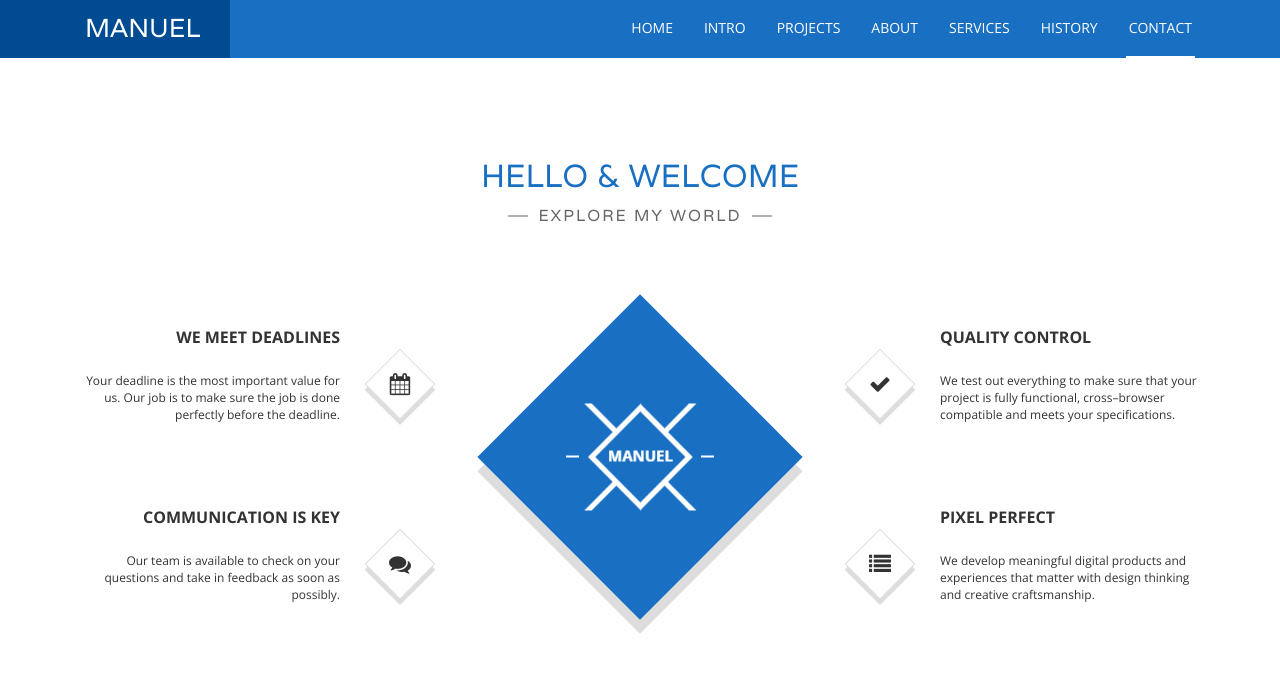
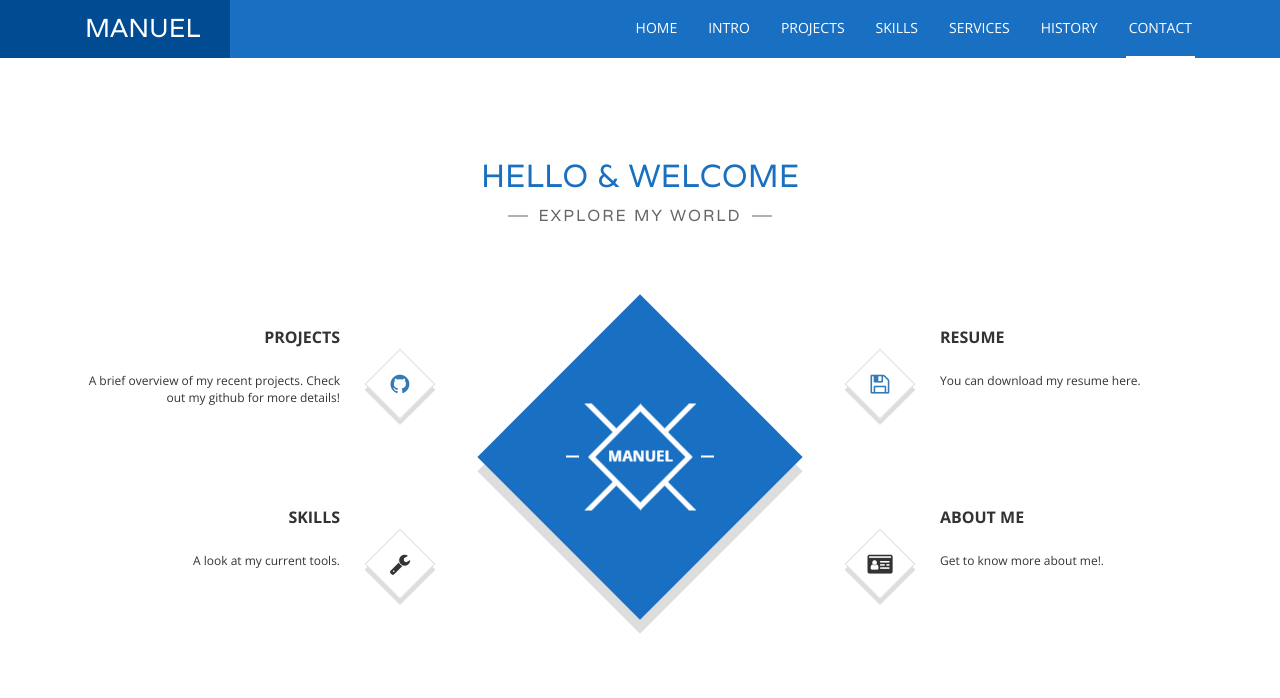
Before and after one commit to janmanjan/janmanjan.github.io, a plain HTML site: page index.html in a window 1280 px wide. Shown: the part 802-1500 px from the top of the page. Drawn offline with nearby package versions, Linux system fonts and the light colour scheme.

Commit message:
linked resume & github

```diff
--- a/assets/css/style.css
+++ b/assets/css/style.css
@@ -812,6 +812,12 @@ html, body {
   font-size: 16px;
   font-weight: 700;
   text-transform: uppercase;
+}
+
+.feature-about ul li {
+  text-align: left;
+  list-style-position: inherit;
+  margin: 5px 0 0;
 }
 
 .feature-about p {
--- a/index.html
+++ b/index.html
@@ -23,10 +23,10 @@
 
     <!-- Favicon
     ================================================== -->
-    <link rel="apple-touch-icon" sizes="144x144" href="assets/img/apple-touch-custom.png">
+    <link rel="apple-touch-icon" sizes="144x144" href="assets/img/apple-touch-icon.png">
     <link rel="icon" type="image/png" sizes="32x32" href="assets/img/favicon-32x32.png">
     <link rel="icon" type="image/png" sizes="16x16" href="assets/img/favicon-16x16_M.png">
-    <link rel="icon" sizes="16x16" href="assets/img/favicon.ico">
+    <link rel="icon" sizes="16x16" href="assets/img/favicon_M.ico">
     <link rel="manifest" href="assets/img/manifest.json">
     <link rel="mask-icon" href="assets/img/safari-pinned-tab.svg" color="#5bbad5">
     <meta name="theme-color" content="#ffffff">
@@ -57,8 +57,8 @@
         <!-- Name & Description -->
         <div class="hero-content">
             <h1>Manuel J Molina</h1>
-            <p class="hero-job"><span>I'M A DATA SCIENCE PUZZLER</span></p>
-            <p class="hero-job-desc">I AM WHERE PSYCHOLOGY &amp; DATA SCIENCE INTERSECT. </p>
+            <p class="hero-job"><span>A DATA SCIENCE PUZZLER</span></p>
+            <p class="hero-job-desc">I'M WHERE PSYCHOLOGY &amp; DATA SCIENCE INTERSECT. </p>
 
         </div><!-- /.hero-content -->
 
@@ -95,8 +95,8 @@
 
                         <li class="page-scroll"><a href="#top">Home</a></li>
                         <li class="page-scroll"><a href="#intro">Intro</a></li>
-                        <li class="page-scroll"><a href="#works">Projects</a></li>
-                        <li class="page-scroll"><a href="#about">About</a></li>
+                        <li class="page-scroll"><a href="#projects">Projects</a></li>
+                        <li class="page-scroll"><a href="#about">Skills</a></li>
                         <li class="page-scroll"><a href="#services">Services</a></li>
                         <li class="page-scroll"><a href="#history">History</a></li>
                         <li class="page-scroll"><a href="#contact">Contact</a></li>
@@ -121,17 +121,19 @@
 					<div class="col-sm-4">
 						<div class="main-service text-right">
 							<div class="rectangle">
-								<i class="fa fa-calendar" aria-hidden="true"></i>
+                                <a href="https://github.com/janmanjan">
+								    <i class="fa fa-github" aria-hidden="true"></i>
+                                </a>
 							</div><!-- /.rectangle -->
-							<h3>We Meet Deadlines</h3>
-							<p>Your deadline is the most important value for us. Our job is to make sure the job is done perfectly before the deadline.</p>
+							<h3>Projects</h3>
+							<p>A brief overview of my recent projects. Check out my github for more details!</p>
 						</div><!-- /.main-service -->
                         <div class="main-service text-right">
                             <div class="rectangle">
-                                <i class="fa fa-comments" aria-hidden="true"></i>
+                                <i class="fa fa-wrench" aria-hidden="true"></i>
                             </div>
-                            <h3>Communication Is Key</h3>
-                            <p>Our team is available to check on your questions and take in feedback as soon as possibly.</p>
+                            <h3>Skills</h3>
+                            <p>A look at my current tools.</p>
                         </div><!-- /.main-service -->
 					</div>
 					<div class="col-sm-4">
@@ -142,17 +144,19 @@
 					<div class="col-sm-4">
                         <div class="main-service text-left">
                             <div class="rectangle">
-                                <i class="fa fa-check" aria-hidden="true"></i>
+                                <a href="https://docs.google.com/document/d/1UybG7WNg2qcyh_5Gup4cYtyeXnQKJA0NFBigM6sfXJY/edit?usp=sharing">
+                                    <i class="fa fa-save" aria-hidden="true"></i>
+                                </a>
                             </div>
-                            <h3>Quality Control</h3>
-                            <p>We test out everything to make sure that your project is fully functional, cross–browser compatible and meets your specifications.</p>
+                            <h3>Resume</h3>
+                            <p>You can download my resume here.</p>
                         </div><!-- /.main-service -->
 						<div class="main-service text-left">
 							<div class="rectangle">
-								<i class="fa fa-list" aria-hidden="true"></i>
+								<i class="fa fa-id-card" aria-hidden="true"></i>
 							</div><!-- /.rectangle -->
-							<h3>Pixel Perfect</h3>
-							<p>We develop meaningful digital products and experiences that matter with design thinking and creative craftsmanship.</p>
+							<h3>About Me</h3>
+							<p>Get to know more about me!.</p>
 						</div><!-- /.main-service -->
 					</div>
 				</div>
@@ -169,10 +173,10 @@
         <!-- End Quote section -->
 
         <!-- Portfolio/Project Work section -->
-        <section class="site-section section-works" id="works">
+        <section class="site-section section-works" id="projects">
             <div class="container">
                 <h2>PROJECTS</h2>
-                <p class="section-subtitle"><span>OUR CLIENTS LOVE US! READ WHAT THEY HAVE TO SAY</span></p>
+                <p class="section-subtitle"><span>CHECK OUT WHAT I'VE DONE SO FAR</span></p>
 
                 <div class="portfolio">
                     <ul class="portfolio-sorting list-inline">
@@ -324,16 +328,16 @@
         <!-- About section -->
         <section class="site-section section-about text-center" id="about">
             <div class="container">
-                <h2>ABOUT MANUEL </h2>
-                <p class="section-subtitle"><span>Our goal is to build products and services</span></p>
+                <h2>SKILLS </h2>
+                <p class="section-subtitle"><span>MY TOOLBOX</span></p>
                 <div class="row">
                     <div class="col-sm-3 col-xs-6">
                         <div class="feature-about">
                             <div class="medium-rectangle rectangle">
                                 <i class="fa fa-laptop" aria-hidden="true"></i>
                             </div><!-- /.rectangle -->
-                            <h3>Web design</h3>
-                            <p>Our approach to website design is to create a website that strengthens your company’s brand while ensuring ease of use and simplicity for your audience</p>
+                            <h3>Programming</h3>
+                            <p> Python &#x2022 SQL &#x2022 HTML &#x2022 Pyspark &#x2022 Jupyter Lab &#x2022 CSS &#x2022 Google Colab &#x2022 Git</p>
                         </div><!-- /.feature-about -->
                     </div>
                     <div class="col-sm-3 col-xs-6">
@@ -341,8 +345,8 @@
                             <div class="medium-rectangle rectangle">
                                 <i class="fa fa-code" aria-hidden="true"></i>
                             </div><!-- /.rectangle -->
-                            <h3>Web development</h3>
-                            <p>The web development process involves taking the graphical elements defined in the design process and coding them into a custom theme.</p>
+                            <h3>Modeling & Vizualization</h3>
+                            <p>Pandas &#x2022 Numpy &#x2022 SciKit Learn &#x2022 Tensorflow &#x2022 Keras &#x2022 Matplotlib &#x2022 Seaborn &#x2022 Tableau</p>
                         </div><!-- /.feature-about -->
                     </div>
                     <div class="col-sm-3 col-xs-6">
@@ -350,8 +354,8 @@
                             <div class="medium-rectangle rectangle">
                                 <i class="fa fa-search" aria-hidden="true"></i>
                             </div><!-- /.rectangle -->
-                            <h3>SEO OPTIMIZATION</h3>
-                            <p>Go farther than you thought you could. With us you can go farther then ever before. Be in top results of searches.</p>
+                            <h3>Data Science Techniques</h3>
+                            <p>Web Scraping &#x2022 Data Cleaning &#x2022 Regression &#x2022 Classification &#x2022 Neural Networks &#x2022 Natural Language Processing</p>
                         </div><!-- /.feature-about -->
                     </div>
                     <div class="col-sm-3 col-xs-6">
@@ -994,8 +998,8 @@
             <ul class="list-unstyled list-inline">
                 <li class="page-scroll"><a href="#top">Home</a></li>
                 <li class="page-scroll"><a href="#intro">Intro</a></li>
-                <li class="page-scroll"><a href="#works">Projects</a></li>
-                <li class="page-scroll"><a href="#about">About</a></li>
+                <li class="page-scroll"><a href="#projects">Projects</a></li>
+                <li class="page-scroll"><a href="#about">Skills</a></li>
                 <li class="page-scroll"><a href="#services">Services</a></li>
                 <li class="page-scroll"><a href="#team">Team</a></li>
                 <li class="page-scroll"><a href="#history">History</a></li>
```
Also changed, not shown: assets/img/favicon-16x16.png, assets/img/favicon-32x32.png, assets/img/favicon.ico (deleted), assets/img/favicon_1.ico (deleted), assets/img/favicon_1.png, assets/img/favicon_M.ico (added), assets/img/mstile-150x150.png.
